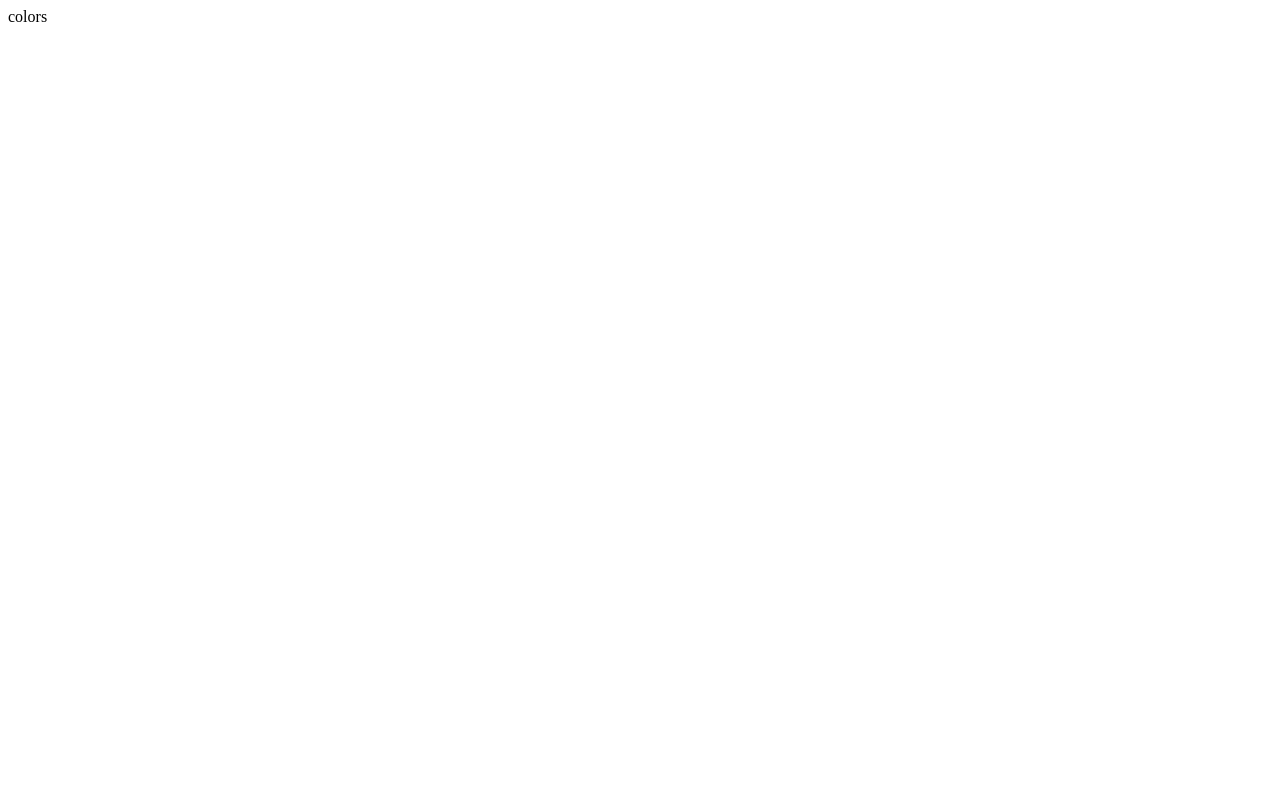
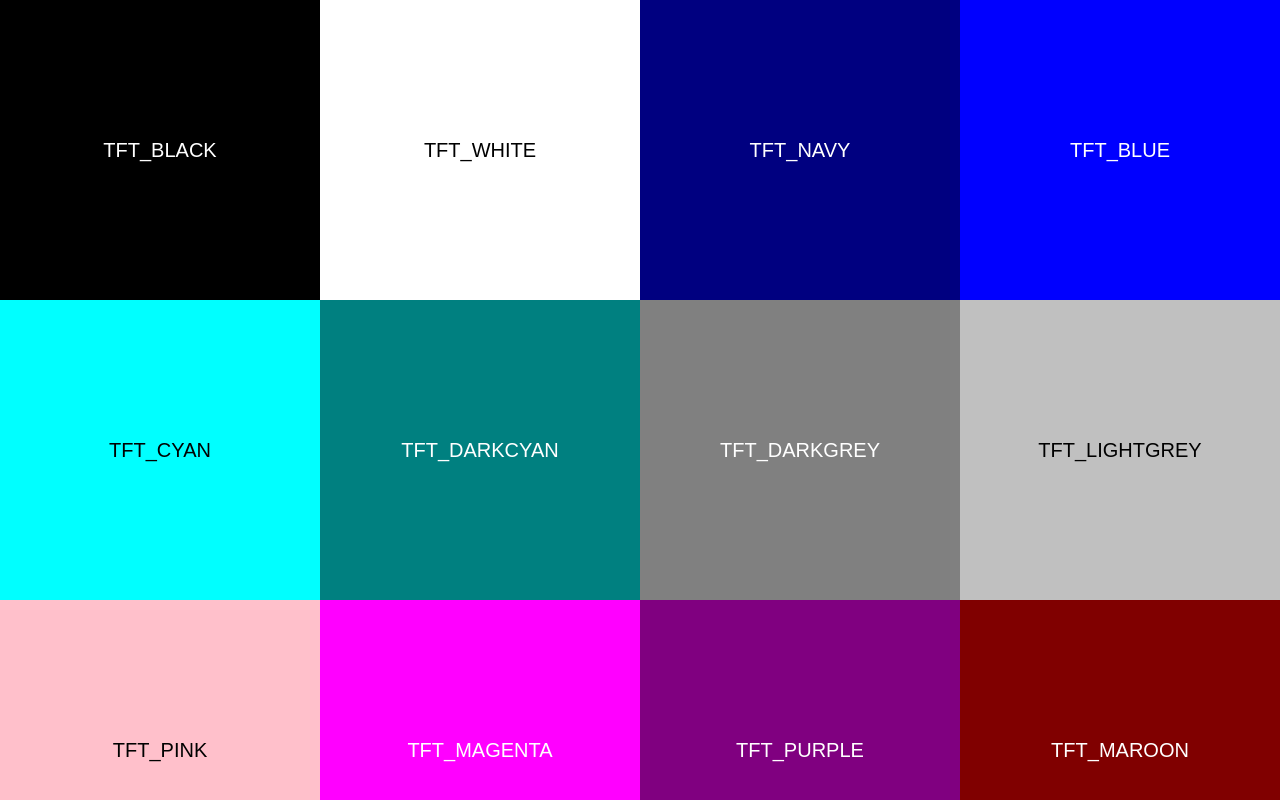
Before and after one commit to pekerleke/TFT-colors, a plain HTML site: page index.html in a window 1280 px wide. Shown: the top 800 px of the page. Drawn offline with Linux system fonts and the light colour scheme.

Commit message:
add html content

```diff
--- a/index.html
+++ b/index.html
@@ -1,11 +1,79 @@
 <!DOCTYPE html>
 <html lang="en">
+
 <head>
     <meta charset="UTF-8">
-    <meta name="viewport" content="width=device-width, initial-scale=1.0">
-    <title>Document</title>
+    <title>TFT colors</title>
+    <meta name="description" content="Showcase of standard colors used with TFT eSPI displays">
+    <meta name="keywords" content="TFT eSPI, TFT colors, eSPI, TFT, TFT display">
+
+    <style>
+        body,
+        html {
+            height: 100%;
+            margin: 0;
+            font-family: Arial, sans-serif;
+        }
+
+        .grid-container {
+            display: grid;
+            grid-template-columns: repeat(auto-fill, minmax(300px, 1fr));
+            width: 100%;
+            box-sizing: border-box;
+        }
+
+        .color-box {
+            width: 100%;
+            height: 300px;
+            display: flex;
+            align-items: center;
+            justify-content: center;
+            color: #fff;
+            font-size: 20px;
+        }
+    </style>
 </head>
+
 <body>
-    colors
+    <div id="grid" class="grid-container"></div>
+
+    <script>
+        const TFTColors = [
+            { "name": "TFT_BLACK", "color": "#000000", "description": "RGB(0, 0, 0)", "textColor": "#FFFFFF" },
+            { "name": "TFT_WHITE", "color": "#FFFFFF", "description": "RGB(255, 255, 255)", "textColor": "#000000" },
+            { "name": "TFT_NAVY", "color": "#000080", "description": "RGB(0, 0, 128)", "textColor": "#FFFFFF" },
+            { "name": "TFT_BLUE", "color": "#0000FF", "description": "RGB(0, 0, 255)", "textColor": "#FFFFFF" },
+            { "name": "TFT_CYAN", "color": "#00FFFF", "description": "RGB(0, 255, 255)", "textColor": "#000000" },
+            { "name": "TFT_DARKCYAN", "color": "#008080", "description": "RGB(0, 128, 128)", "textColor": "#FFFFFF" },
+            { "name": "TFT_DARKGREY", "color": "#808080", "description": "RGB(128, 128, 128)", "textColor": "#FFFFFF" },
+            { "name": "TFT_LIGHTGREY", "color": "#C0C0C0", "description": "RGB(192, 192, 192)", "textColor": "#000000" },
+            { "name": "TFT_PINK", "color": "#FFC0CB", "description": "RGB(255, 192, 203)", "textColor": "#000000" },
+            { "name": "TFT_MAGENTA", "color": "#FF00FF", "description": "RGB(255, 0, 255)", "textColor": "#FFFFFF" },
+            { "name": "TFT_PURPLE", "color": "#800080", "description": "RGB(128, 0, 128)", "textColor": "#FFFFFF" },
+            { "name": "TFT_MAROON", "color": "#800000", "description": "RGB(128, 0, 0)", "textColor": "#FFFFFF" },
+            { "name": "TFT_RED", "color": "#FF0000", "description": "RGB(255, 0, 0)", "textColor": "#FFFFFF" },
+            { "name": "TFT_ORANGE", "color": "#FFA500", "description": "RGB(255, 165, 0)", "textColor": "#000000" },
+            { "name": "TFT_OLIVE", "color": "#808000", "description": "RGB(128, 128, 0)", "textColor": "#FFFFFF" },
+            { "name": "TFT_DARKGREEN", "color": "#008000", "description": "RGB(0, 128, 0)", "textColor": "#FFFFFF" },
+            { "name": "TFT_GREEN", "color": "#00FF00", "description": "RGB(0, 255, 0)", "textColor": "#000000" },
+            { "name": "TFT_GREENYELLOW", "color": "#ADFF2F", "description": "RGB(173, 255, 47)", "textColor": "#000000" },
+            { "name": "TFT_YELLOW", "color": "#FFFF00", "description": "RGB(255, 255, 0)", "textColor": "#000000" },
+        ];
+
+        const displayColors = () => {
+            const gridContainer = document.getElementById('grid');
+            TFTColors.forEach(color => {
+                const colorBox = document.createElement('div');
+                colorBox.classList.add('color-box');
+                colorBox.style.backgroundColor = color.color;
+                colorBox.style.color = color.textColor;
+                colorBox.textContent = color.name;
+                gridContainer.appendChild(colorBox);
+            });
+        }
+
+        window.onload = displayColors;
+    </script>
 </body>
+
 </html>
```
